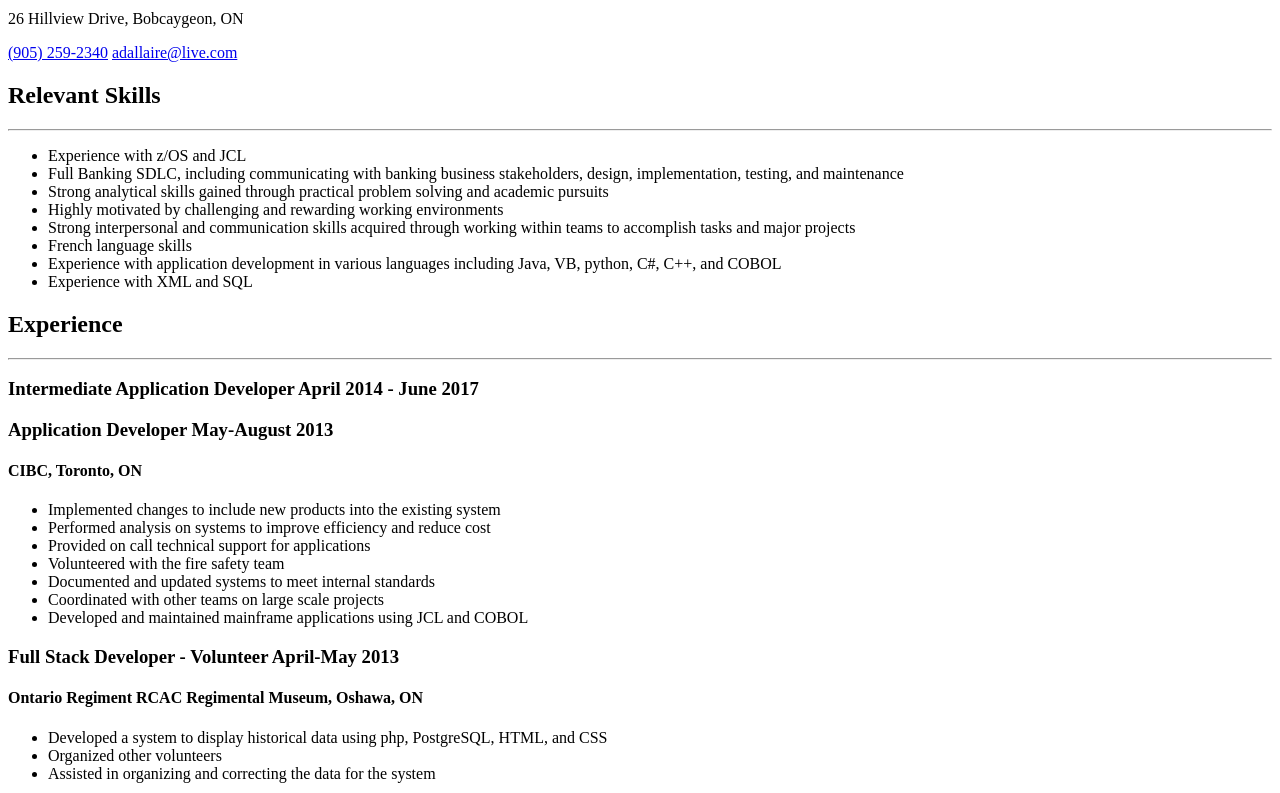
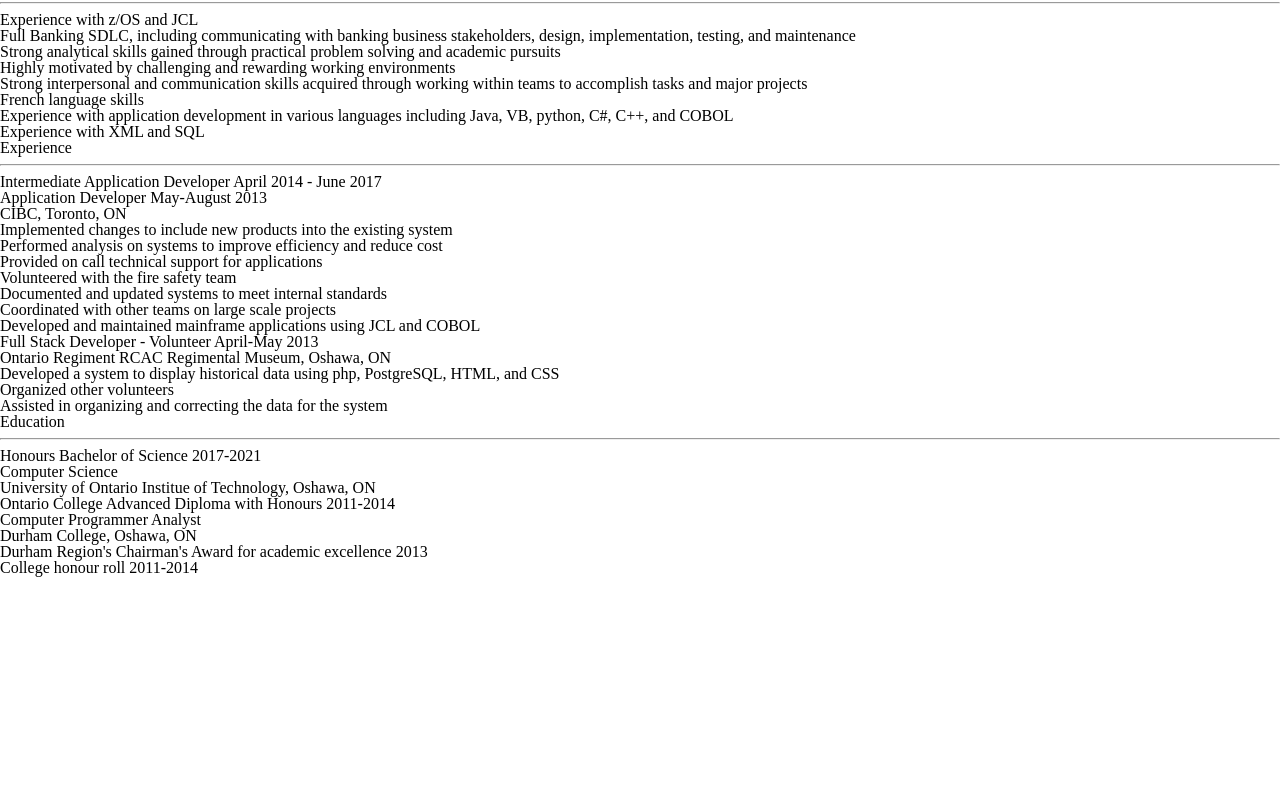
Before and after one commit to amd89/amd89.github.io, a plain HTML site: page resume.html in a window 1280 px wide. Shown: the part 70-863 px from the top of the page. After the commit the page ends 800 px from the top, so only its background shows below. Drawn offline with Linux system fonts and the light colour scheme.

Commit message:
Add files via upload

```diff
--- a/resume.html
+++ b/resume.html
@@ -4,6 +4,7 @@
     <meta charset="UTF-8">
     <meta http-equiv="X-UA-Compatible" content="IE=edge">
     <meta name="viewport" content="width=device-width, initial-scale=1.0">
+    <link rel="stylesheet" href="css-reset.css">
     <title>Andre's Resume</title>
 </head>
 <body>
```
Also changed, not shown: index.html (+2 -1 lines).
